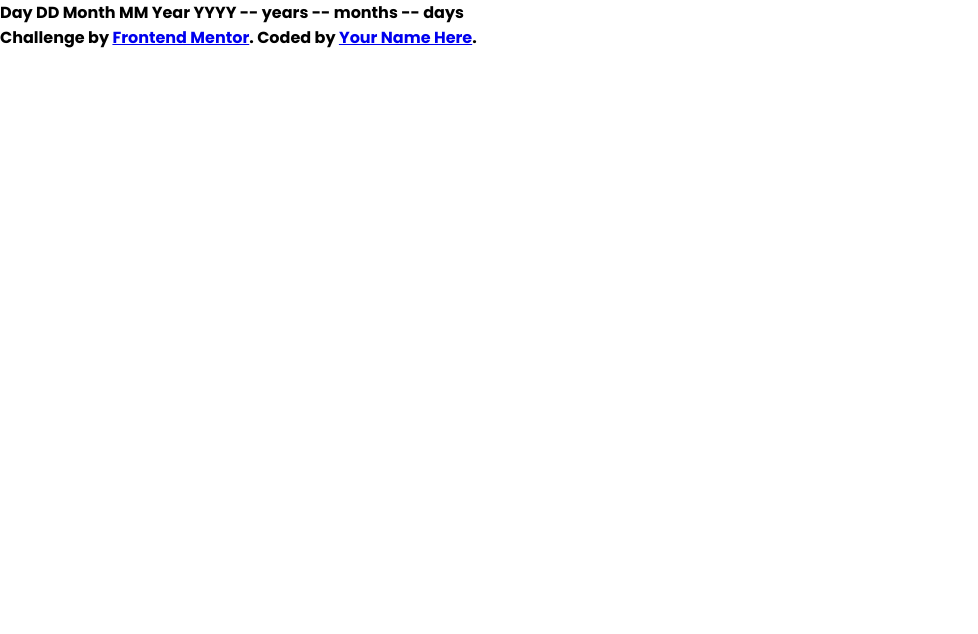
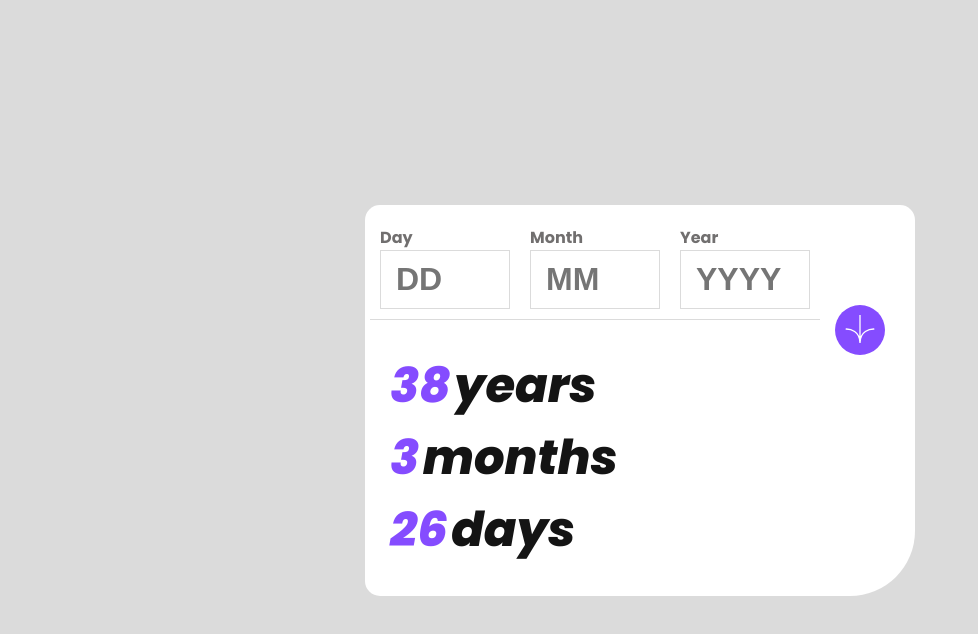
Before and after one commit to pajarmuharam14/age-calculator, a plain HTML site: page index.html in a window 1280 px wide. Shown: the whole page, without its empty margins (0-978 px from the left). Drawn offline with Linux system fonts and the light colour scheme.

Commit message:
done with styling desktop mode

```diff
--- a/index.html
+++ b/index.html
@@ -11,9 +11,43 @@
     <title>Frontend Mentor | Age calculator app</title>
   </head>
   <body>
-    Day DD Month MM Year YYYY -- years -- months -- days
-
-    <div class="attribution">Challenge by <a href="https://www.frontendmentor.io?ref=challenge" target="_blank">Frontend Mentor</a>. Coded by <a href="#">Your Name Here</a>.</div>
+    <main>
+      <div class="container">
+        <div class="form-date-input">
+          <form action="#">
+            <div class="date">
+              <div class="day">
+                <label for="day">Day</label>
+                <input type="number" id="day" min="0" placeholder="DD" />
+              </div>
+              <div class="month">
+                <label for="month">Month</label>
+                <input type="number" id="month" min="0" placeholder="MM" />
+              </div>
+              <div class="year">
+                <label for="year">Year</label>
+                <input type="number" id="year" min="0" placeholder="YYYY" />
+              </div>
+            </div>
+            <button type="submit"><img src="./assets/images/icon-arrow.svg" alt="" /></button>
+          </form>
+          <div class="result-calculate">
+            <div class="years">
+              <span class="calculate-number">38</span>
+              <span class="calculate-date">years</span>
+            </div>
+            <div class="months">
+              <span class="calculate-number">3</span>
+              <span class="calculate-date">months</span>
+            </div>
+            <div class="days">
+              <span class="calculate-number">26</span>
+              <span class="calculate-date">days</span>
+            </div>
+          </div>
+        </div>
+      </div>
+    </main>
     <script src="index.js"></script>
   </body>
 </html>
--- a/style.css
+++ b/style.css
@@ -16,4 +16,90 @@
 
 body {
   font-family: "Poppins", sans-serif;
+  background-color: var(--light-grey);
 }
+
+main {
+  display: flex;
+  justify-content: center;
+  align-items: center;
+  height: 100vh;
+}
+
+.container {
+  background-color: var(--white);
+  width: 550px;
+  border-radius: 15px 15px 65px 15px;
+}
+
+.date {
+  display: flex;
+  margin: 10px 5px;
+  border-bottom: 1px solid var(--light-grey);
+  width: 450px;
+}
+
+.day,
+.month,
+.year {
+  display: flex;
+  flex-direction: column;
+  margin: 10px;
+}
+
+form label {
+  color: var(--smokey-grey);
+  font-weight: 700;
+}
+
+form input {
+  width: 130px;
+  padding: 10px 5px 10px 15px;
+  font-size: 32px;
+  font-weight: 700;
+  cursor: pointer;
+  outline: none;
+  border: 1px solid var(--light-grey);
+}
+
+form input:hover {
+  border-color: var(--purple);
+}
+
+button {
+  float: right;
+  margin: -25px 30px 10px 10px;
+  border-radius: 50%;
+  background-color: var(--purple);
+  border: none;
+  padding: 10px;
+  width: 50px;
+  height: 50px;
+  cursor: pointer;
+}
+
+button:hover {
+  background-color: var(--off-black);
+}
+
+button img {
+  width: 30px;
+}
+
+.result-calculate {
+  margin: 30px 25px;
+}
+
+.calculate-number {
+  color: var(--purple);
+  font-size: 3rem;
+  font-weight: 800;
+  font-style: italic;
+}
+
+.calculate-date {
+  color: var(--off-black);
+  font-weight: 800;
+  font-style: italic;
+  font-size: 3rem;
+}
```
